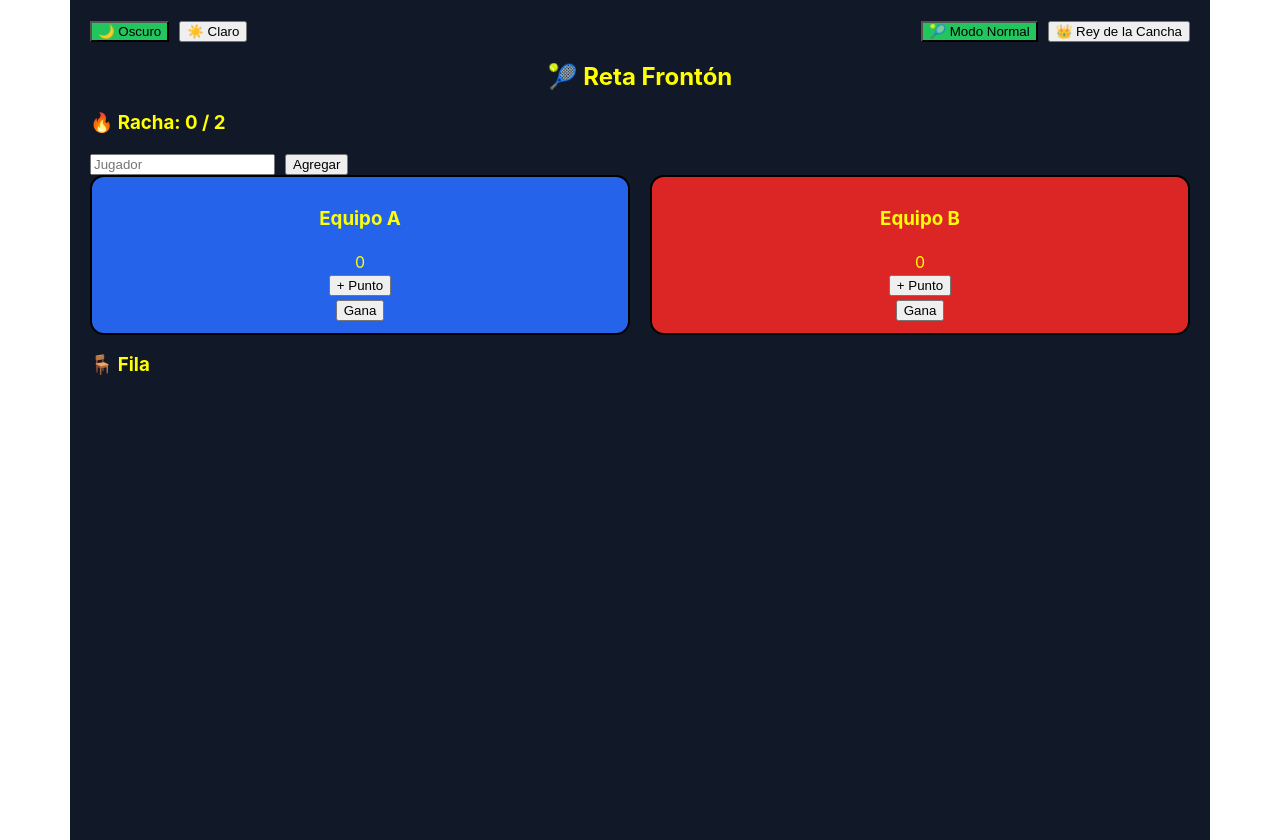
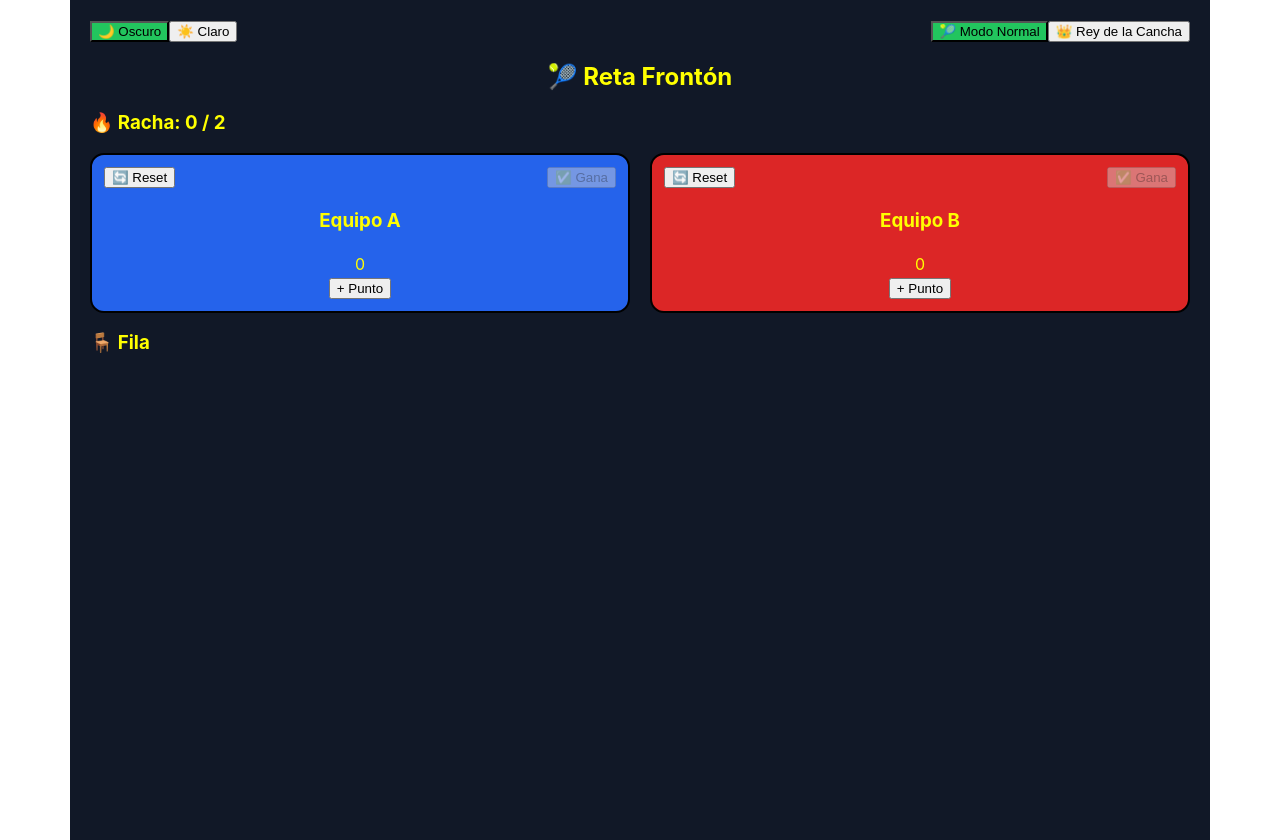
Before and after one commit to ricardovaguayo-tech/reta-fronton-clean, a React (Create React App) app: page / in a window 1280 px wide. Built offline with nearby package versions, Linux system fonts and the light colour scheme.

Commit message:
Add files via upload

```diff
--- a/src/App.js
+++ b/src/App.js
@@ -195,36 +195,20 @@ export default function App() {
     >
       {/* CONTROLES */}
       <div style={{ display: "flex", justifyContent: "space-between" }}>
-        {/* TEMAS */}
         <div>
-          <button
-            onClick={() => setTheme("dark")}
-            style={{ marginRight: "10px", ...selected(theme, "dark") }}
-          >
+          <button onClick={() => setTheme("dark")} style={selected(theme, "dark")}>
             🌙 Oscuro
           </button>
-
-          <button
-            onClick={() => setTheme("light")}
-            style={selected(theme, "light")}
-          >
+          <button onClick={() => setTheme("light")} style={selected(theme, "light")}>
             ☀️ Claro
           </button>
         </div>
 
-        {/* MODOS */}
         <div>
-          <button
-            onClick={() => setMode("normal")}
-            style={{ marginRight: "10px", ...selected(mode, "normal") }}
-          >
+          <button onClick={() => setMode("normal")} style={selected(mode, "normal")}>
             🎾 Modo Normal
           </button>
-
-          <button
-            onClick={() => setMode("king")}
-            style={selected(mode, "king")}
-          >
+          <button onClick={() => setMode("king")} style={selected(mode, "king")}>
             👑 Rey de la Cancha
           </button>
         </div>
@@ -233,36 +217,18 @@ export default function App() {
       <h2 style={{ textAlign: "center" }}>🎾 Reta Frontón</h2>
       <h3>🔥 Racha: {consecutiveWins} / 2</h3>
 
-      {/* LISTA */}
-      <div>
-        <input
-          value={name}
-          onChange={(e) => setName(e.target.value)}
-          placeholder="Jugador"
-        />
-        <button style={{ marginLeft: "10px" }} onClick={addToList}>
-          Agregar
-        </button>
-
-        {savedPlayers.map((p, i) => (
-          <div key={i} style={{ marginBottom: "8px" }}>
-            <span style={{ marginRight: "12px" }}>{p}</span>
-
-            <button
-              style={{ marginRight: "10px" }}
-              onClick={() => selectPlayer(p)}
-            >
-              ➕
-            </button>
-
-            <button onClick={() => removeSavedPlayer(p)}>❌</button>
-          </div>
-        ))}
-      </div>
-
       {/* CANCHA */}
       <div style={{ display: "grid", gridTemplateColumns: "1fr 1fr", gap: 20 }}>
         <Box color="#2563eb">
+
+          {/* 🔥 BOTONES RESTAURADOS */}
+          <div style={{ display: "flex", justifyContent: "space-between", width: "100%" }}>
+            <button onClick={() => setScoreA(0)}>🔄 Reset</button>
+            <button disabled={scoreA <= scoreB} onClick={() => winner("A")}>
+              ✅ Gana
+            </button>
+          </div>
+
           <h3>Equipo A</h3>
           {courts.teamA.map((p, i) => (
             <div key={i}>
@@ -272,12 +238,21 @@ export default function App() {
               </button>
             </div>
           ))}
+
           <div>{scoreA}</div>
           <button onClick={() => setScoreA(scoreA + 1)}>+ Punto</button>
-          <button onClick={() => winner("A")}>Gana</button>
         </Box>
 
         <Box color="#dc2626">
+
+          {/* 🔥 BOTONES RESTAURADOS */}
+          <div style={{ display: "flex", justifyContent: "space-between", width: "100%" }}>
+            <button onClick={() => setScoreB(0)}>🔄 Reset</button>
+            <button disabled={scoreB <= scoreA} onClick={() => winner("B")}>
+              ✅ Gana
+            </button>
+          </div>
+
           <h3>Equipo B</h3>
           {courts.teamB.map((p, i) => (
             <div key={i}>
@@ -287,9 +262,9 @@ export default function App() {
               </button>
             </div>
           ))}
+
           <div>{scoreB}</div>
           <button onClick={() => setScoreB(scoreB + 1)}>+ Punto</button>
-          <button onClick={() => winner("B")}>Gana</button>
         </Box>
       </div>
 
```
